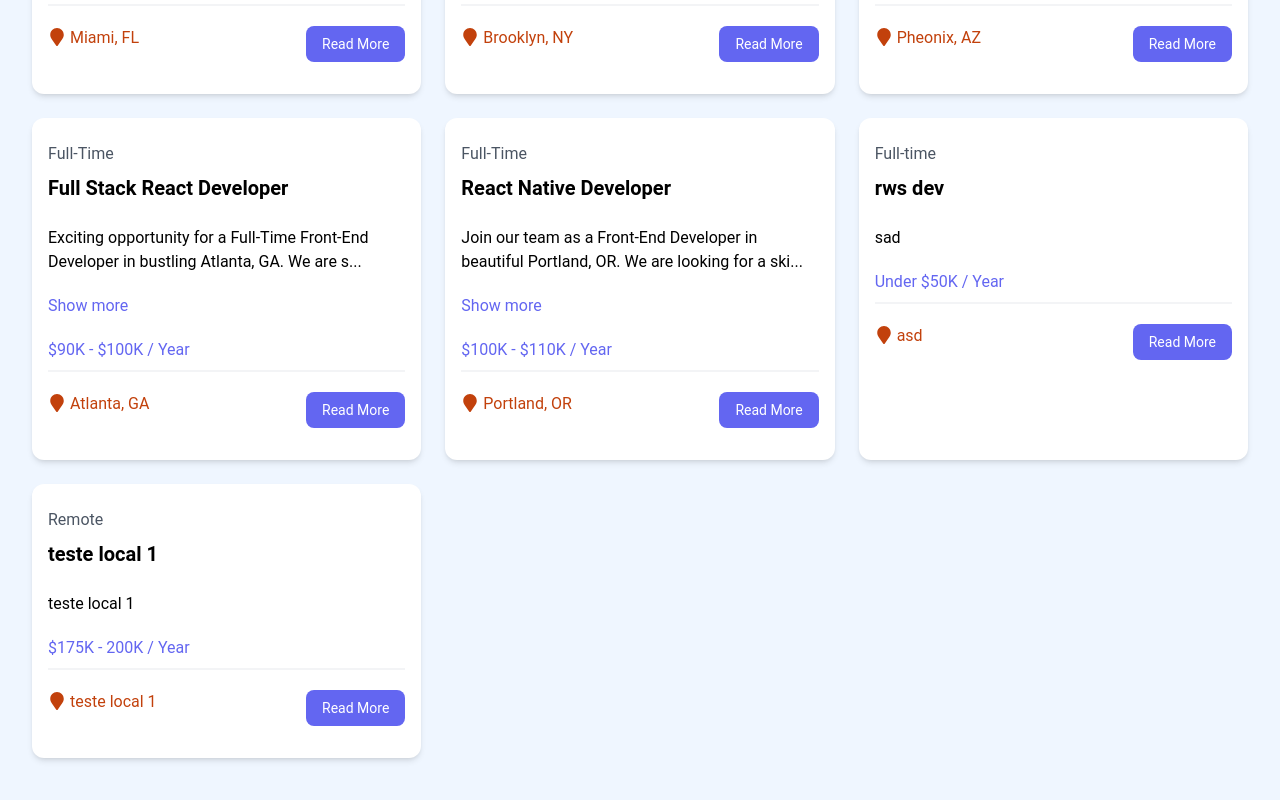
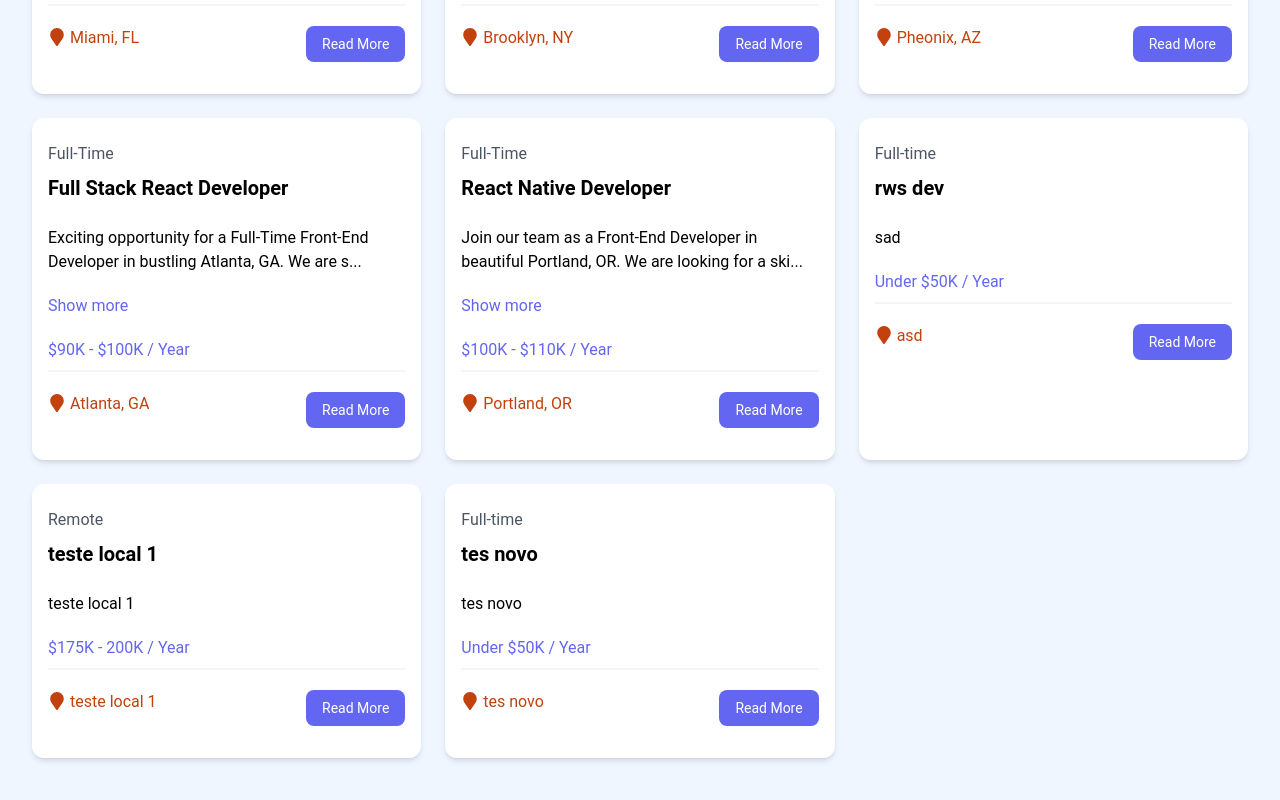
Before and after one commit to ironviper/teste-react, a React (Vite) app: page /jobs in a window 1280 px wide. Shown: the part 453-1253 px from the top of the page. Built offline with nearby package versions, Linux system fonts and the light colour scheme; data requests are answered from the project's data file.

Commit message:
adjust recent jobs

```diff
--- a/src/components/BrowseJobs.jsx
+++ b/src/components/BrowseJobs.jsx
@@ -11,7 +11,7 @@ function BrowseJobs({isHome = false}) {
   const [loading, setLoading] = useState(true);
 
   const fetchJobs = async() => {
-    const apiUrl = isHome ? `${import.meta.env.VITE_API_BASE_URL}/jobs?_limit=3` : `${import.meta.env.VITE_API_BASE_URL}/jobs`;
+    const apiUrl = isHome ? `${import.meta.env.VITE_API_BASE_URL}/jobs?_sort=id&_order=desc&_limit=3` : `${import.meta.env.VITE_API_BASE_URL}/jobs`;
     try {
       const res = await fetch(apiUrl);
       const data = await res.json();
--- a/src/jobs.json
+++ b/src/jobs.json
@@ -97,6 +97,20 @@
         "contactPhone": ""
       },
       "id": 7
+    },
+    {
+      "title": "tes novo",
+      "type": "Full-time",
+      "location": "tes novo",
+      "description": "tes novo",
+      "salary": "Under $50K",
+      "company": {
+        "name": "tes novo",
+        "description": "tes novo",
+        "contactEmail": "test@test.com",
+        "contactPhone": ""
+      },
+      "id": 8
     }
   ]
 }
```
